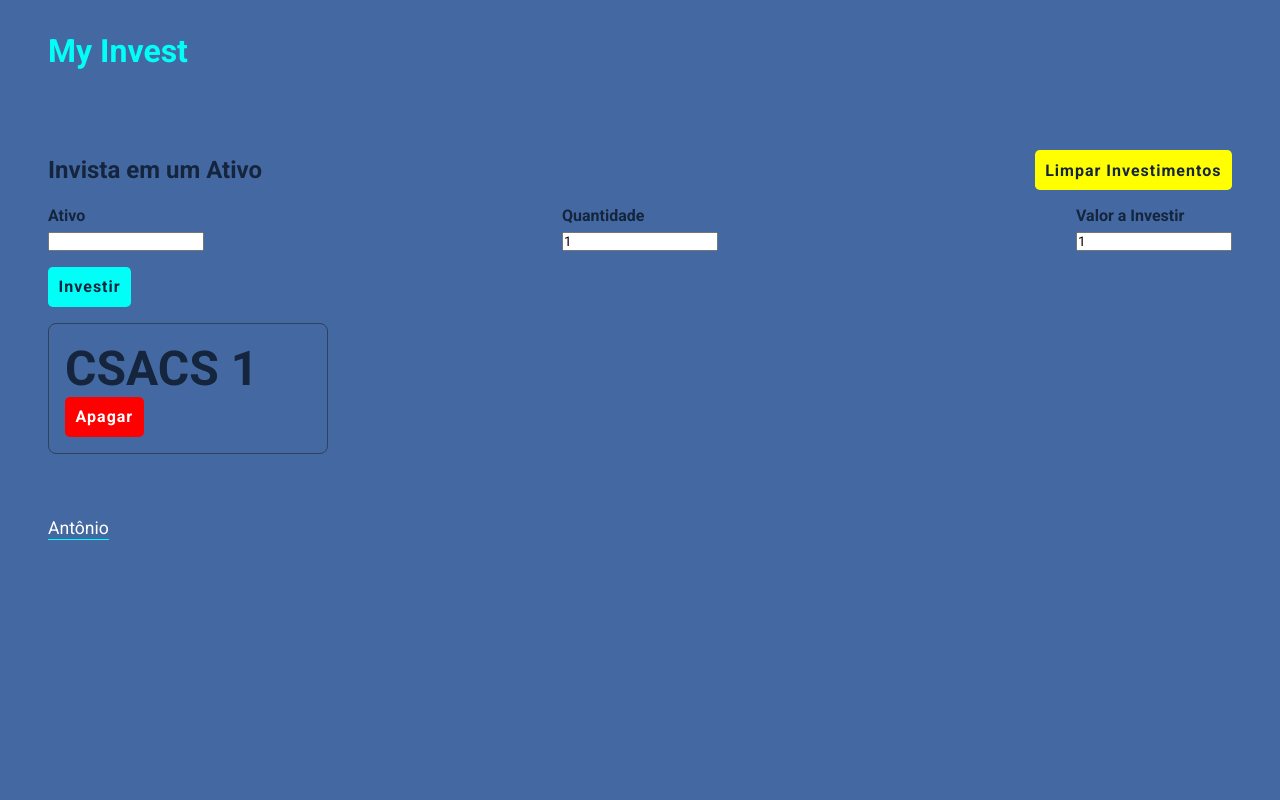
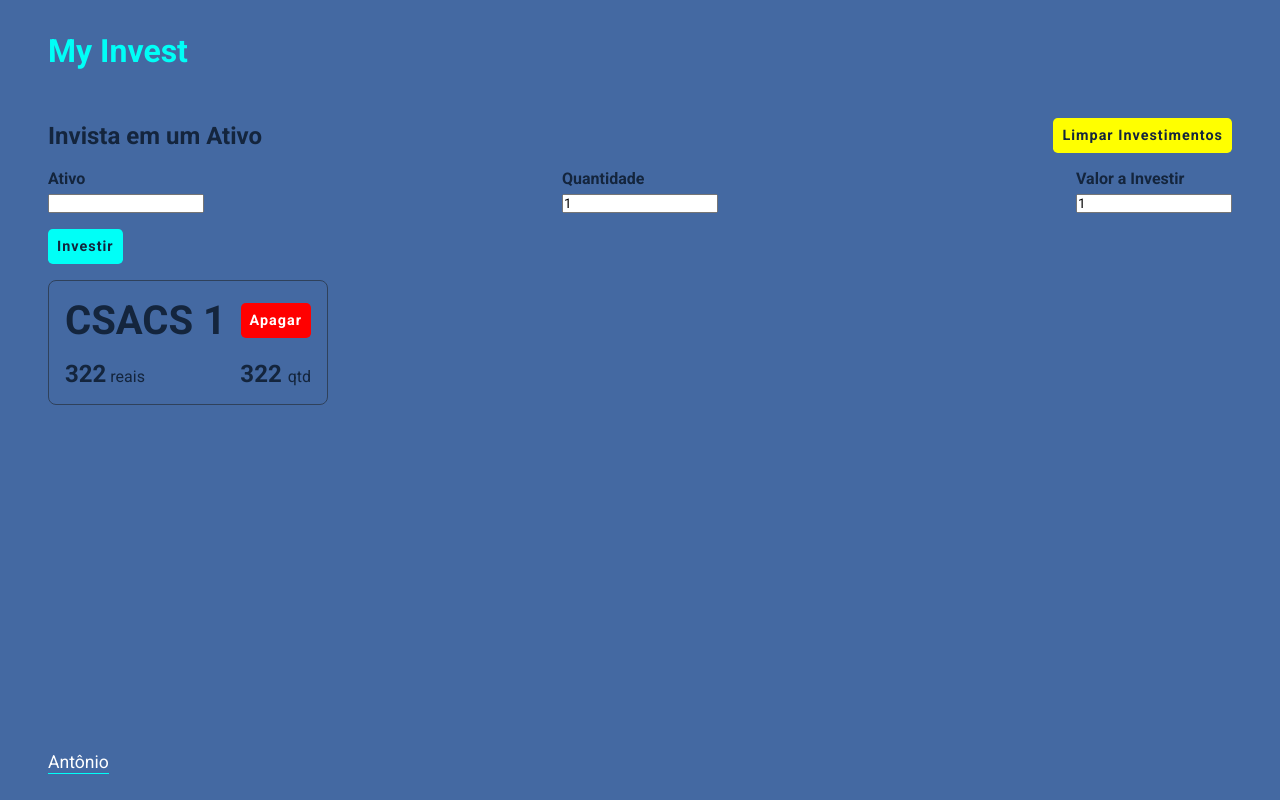
Before and after one commit to AntonioLuisP/html-css, a plain HTML site: page outros/my-invest/index.html in a window 1280 px wide. Drawn offline with Linux system fonts and the light colour scheme.

Commit message:
myinvest header cards e footer ok

```diff
--- a/outros/my-invest/index.html
+++ b/outros/my-invest/index.html
@@ -42,11 +42,14 @@
       <section class="invest-cards">
         <div class="invest-card">
           <div class="invest-card-header">
-            <h2 class="invest-card-title">
-              csacs 1
-            </h2>
+            <h2 class="invest-card-title">csacs 1</h2>
             <button class="btn btn-danger">Apagar</button>
           </div>
+          <div class="invest-card-body">
+            <p class="invest-card-value">322</p>
+            <p class="invest-card-quantidade">322</h3>
+          </div>
+        </div>
       </section>
     </main>
     <footer>
--- a/outros/my-invest/style.css
+++ b/outros/my-invest/style.css
@@ -19,7 +19,8 @@ body {
   height: 100vh;
   background-color: var(--background);
   color: var(--dark);
-  position: relative;
+  display: flex;
+  flex-direction: column;
 }
 
 /* header */
@@ -38,7 +39,8 @@ header a.brand {
 
 /* main */
 .invest-container {
-  padding: 3rem;
+  padding: 1rem 3rem;
+  flex: 1 0 auto;
 }
 
 /* form */
@@ -89,13 +91,16 @@ header a.brand {
 .invest-card {
   flex: 1 0 300px;
   border: 1px solid var(--cardBorder);
-  max-width: calc(25% -  1em);
+  max-width: calc(25% - 1em);
   padding: 1rem;
   border-radius: 8px;
+  display: flex;
+  flex-direction: column;
+  gap: 1rem;
 }
 
 .invest-card-header,
-.invest-card-body{
+.invest-card-body {
   display: flex;
   align-items: center;
   flex-wrap: wrap;
@@ -103,38 +108,38 @@ header a.brand {
   word-wrap: break-word;
 }
 
-.invest-card-title{
+.invest-card-title {
   font-weight: 700;
-  font-size: 3rem;
+  font-size: 2.5rem;
   word-wrap: break-word;
   text-transform: uppercase;
   overflow: hidden;
 }
 
 .invest-card-value,
-.invest-card-quantidade{
+.invest-card-quantidade {
   font-weight: 700;
-  font-size: 2rem;
+  font-size: 1.5rem;
   word-wrap: break-word;
   text-transform: uppercase;
   overflow: hidden;
 }
 
-.invest-card-value::after{
+.invest-card-value::after {
   content: " reais";
   text-transform: lowercase;
-  font-weight: normal;
+  font-weight: 400;
   font-size: 1rem;
 }
 
-.invest-card-quantidade::after{
+.invest-card-quantidade::after {
   content: " qtd";
   text-transform: lowercase;
-  font-weight: normal;
-  font-size: 2rem;
+  font-weight: 400;
+  font-size: 1rem;
 }
 
-.inves-card-quantidade{
+.inves-card-quantidade {
   font-weight: 40;
   font-size: 2rem;
   word-wrap: break-word;
@@ -144,8 +149,9 @@ header a.brand {
 
 /* footer */
 footer {
+  height: 3rem;
   color: var(--veryDarkBlueLine);
-  padding: 1rem 3rem;
+  padding: 1rem 3rem 3rem;
 }
 
 footer a {
@@ -175,9 +181,9 @@ footer a:hover {
   display: block;
   text-align: center;
   font-weight: 700;
-  font-size: 1rem;
+  font-size: 0.9rem;
   letter-spacing: 1px;
-  padding: 0.6rem;
+  padding: 0.5rem;
   color: var(--dark);
   border: 1px solid transparent;
   border-radius: 0.3rem;
```
